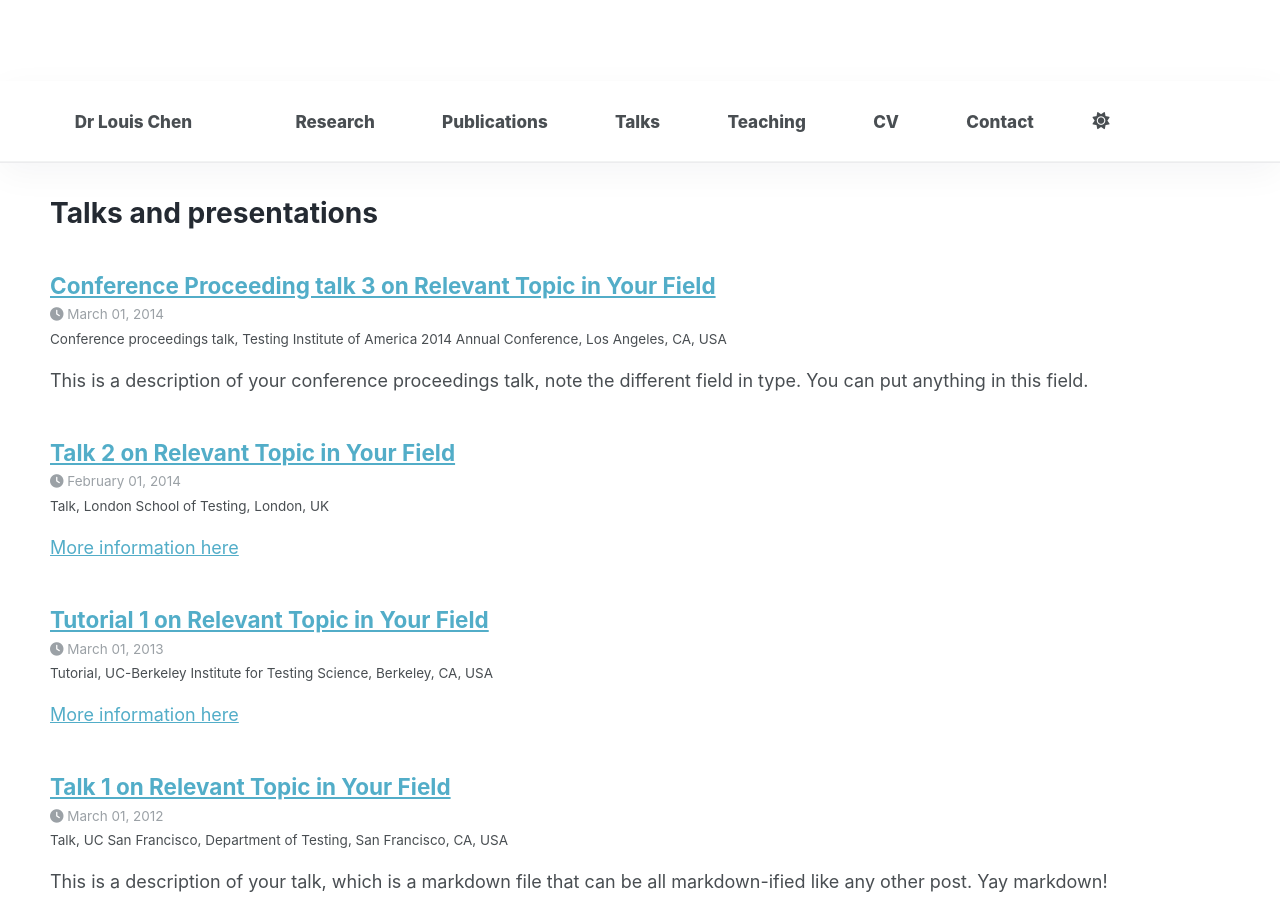
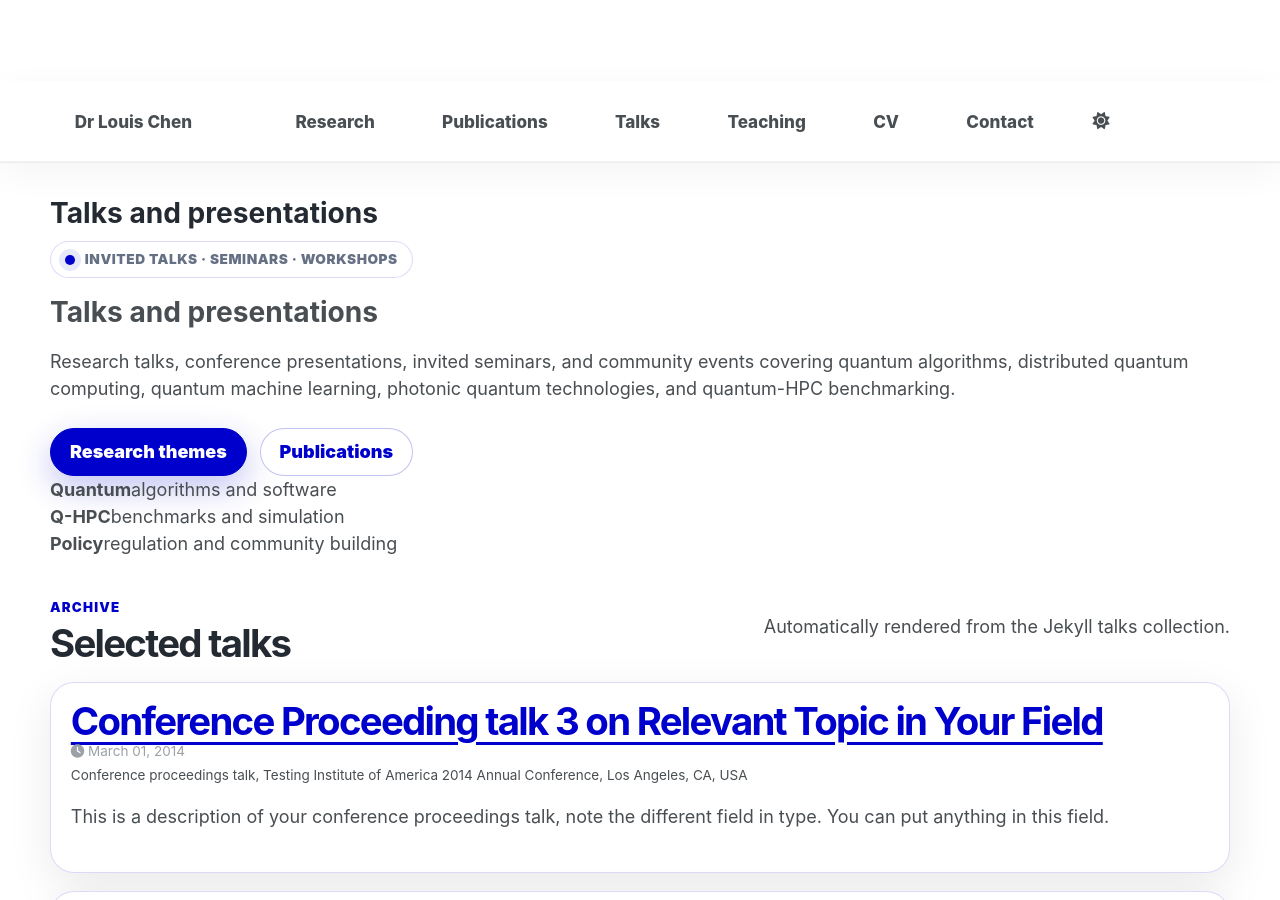
Before and after one commit to Louisanity/louisanity.github.io, a Jekyll site: the page built from _pages/talks.html, in a window 1280 px wide and 900 px high. Built offline with Jekyll 4.4.1, drawn with Linux system fonts in a browser that asks for light colours.

Commit message:
Update talks.html

```diff
--- a/_pages/talks.html
+++ b/_pages/talks.html
@@ -2,15 +2,48 @@
 layout: archive
 title: "Talks and presentations"
 permalink: /talks/
-author_profile: true
+author_profile: false
+classes: wide
 ---
 
-{% if site.talkmap_link == true %}
+{% include base_path %}
 
-<p style="text-decoration:underline;"><a href="/talkmap.html">See a map of all the places I've given a talk!</a></p>
+<div class="lc-modern-page lc-talks-page">
+  <section class="lc-page-hero" aria-label="Talks introduction">
+    <div class="lc-page-hero-copy">
+      <div class="lc-eyebrow"><span class="lc-status-dot"></span> Invited talks · seminars · workshops</div>
+      <h1>Talks and presentations</h1>
+      <p>
+        Research talks, conference presentations, invited seminars, and community events covering quantum algorithms, distributed quantum computing, quantum machine learning, photonic quantum technologies, and quantum-HPC benchmarking.
+      </p>
+      <div class="lc-cta-row">
+        <a class="lc-button" href="{{ '/research/' | relative_url }}">Research themes</a>
+        <a class="lc-button-secondary" href="{{ '/publications/' | relative_url }}">Publications</a>
+        {% if site.talkmap_link == true %}
+          <a class="lc-button-secondary" href="{{ '/talkmap.html' | relative_url }}">Talk map</a>
+        {% endif %}
+      </div>
+    </div>
+    <div class="lc-page-hero-panel" aria-label="Talk themes">
+      <div class="lc-panel-stat"><strong>Quantum</strong><span>algorithms and software</span></div>
+      <div class="lc-panel-stat"><strong>Q-HPC</strong><span>benchmarks and simulation</span></div>
+      <div class="lc-panel-stat"><strong>Policy</strong><span>regulation and community building</span></div>
+    </div>
+  </section>
 
-{% endif %}
+  <section class="lc-section">
+    <div class="lc-section-head">
+      <div>
+        <span class="lc-section-kicker">Archive</span>
+        <h2>Selected talks</h2>
+      </div>
+      <p class="lc-section-note">Automatically rendered from the Jekyll talks collection.</p>
+    </div>
 
-{% for post in site.talks reversed %}
-  {% include archive-single-talk.html %}
-{% endfor %}
+    <div class="lc-archive-list lc-talk-list">
+      {% for post in site.talks reversed %}
+        {% include archive-single-talk.html %}
+      {% endfor %}
+    </div>
+  </section>
+</div>
```
